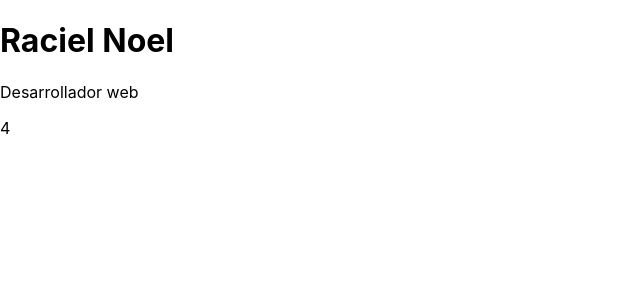
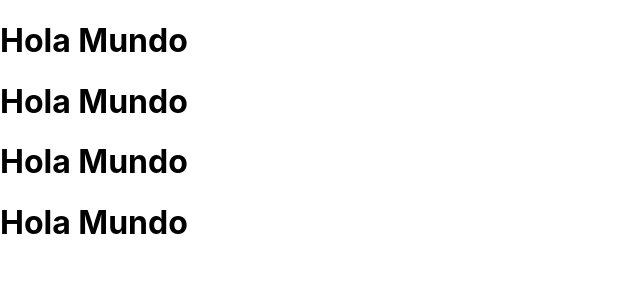
Before and after one commit to rdiazca/basicosreact, a React (Create React App) app: page / in a window 1280 px wide. Shown: the top 300 px of the page, without its empty margins (0-640 px from the left). Built offline with nearby package versions, Linux system fonts and the light colour scheme.

Commit message:
Class Components

```diff
--- a/src/App.js
+++ b/src/App.js
@@ -1,15 +1,16 @@
 import React, { Fragment } from "react";
+import PrimerComponente from "./components/PrimerComponente";
+
 function App() {
-  const empleado = {
-    nombre: "Raciel Noel",
-    trabajo: "Desarrollador web",
-  };
+
   return (
     <Fragment>
-      <h1>{empleado.nombre}</h1>
-      <p>{empleado.trabajo}</p>
-      { 2 + 2 }
+    <PrimerComponente />
+    <PrimerComponente />
+    <PrimerComponente />
+    <PrimerComponente />
     </Fragment>
+
   );
 }
 
--- /dev/null
+++ b/src/components/PrimerComponente.js
@@ -0,0 +1,9 @@
+import React, { Component } from 'react';
+
+class PrimerComponente extends Component{
+    render() { //El único método obligatorio de un class component en react es render()
+        return ( <h1>Hola Mundo</h1> );
+    }
+}
+
+export default PrimerComponente;
```
